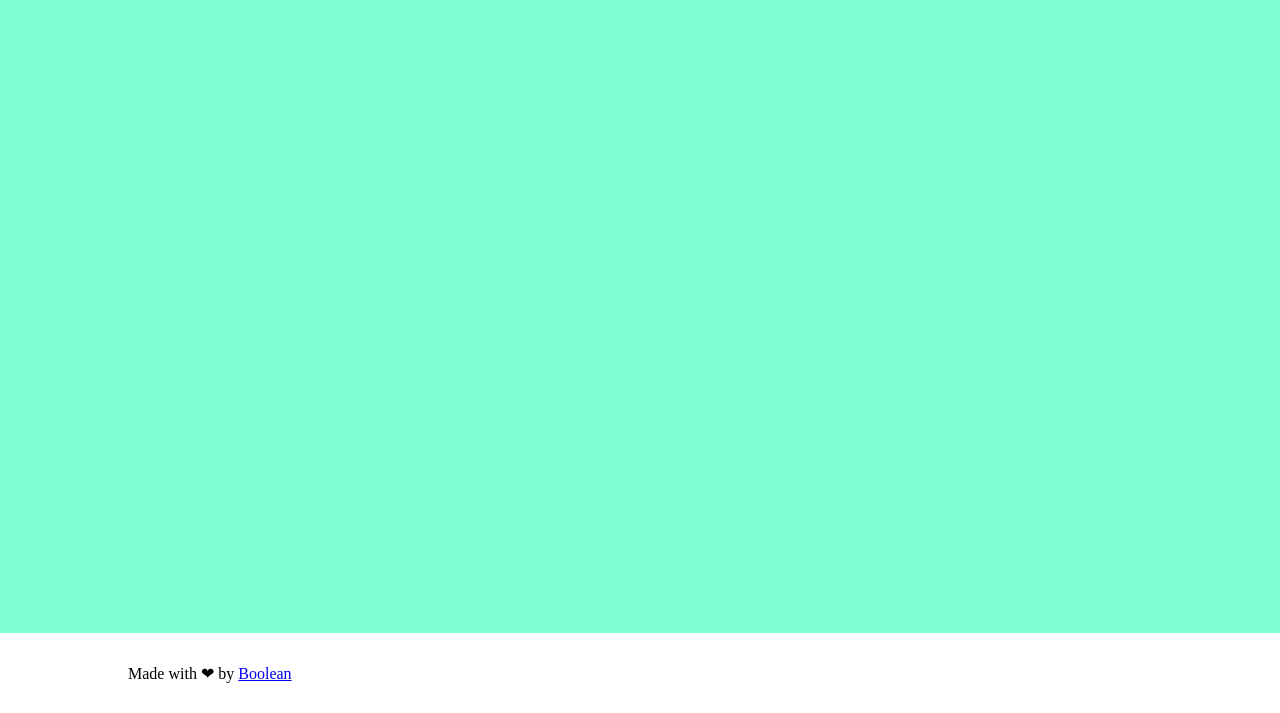
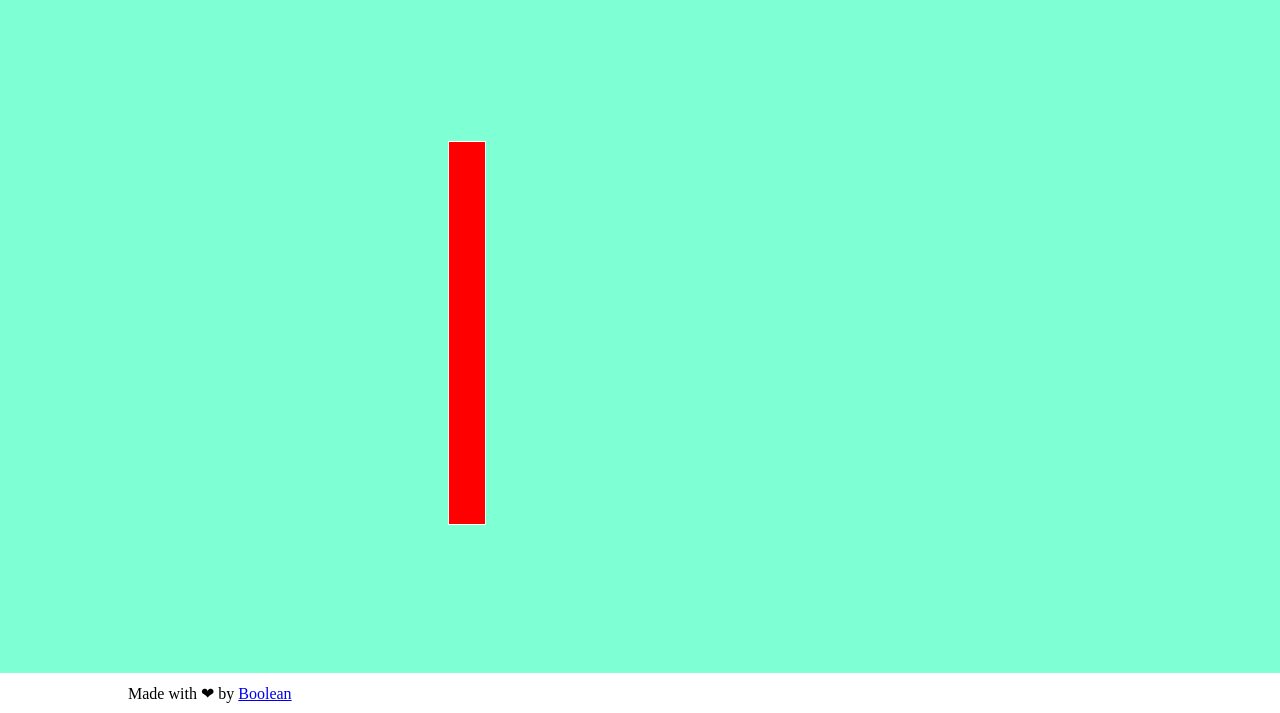
Before and after one commit to Paletta90/js-campominato-grid, a plain HTML site: page index.html in a window 1280 px wide. Both pictures are taken after a click on the button "Play". Shown: the part 87-800 px from the top of the page. Drawn offline with Linux system fonts and the light colour scheme.

Commit message:
Push per controllo tutor

```diff
--- a/asset/css/style.css
+++ b/asset/css/style.css
@@ -19,8 +19,14 @@
 .d-flex{
     display: flex;
 }
+.flex-wrap{
+    flex-wrap: wrap;
+}
 .justify-spacebetween{
     justify-content: space-between;
+}
+.justify-center{
+    justify-content: center;
 }
 .align-center{
     align-items: center;
@@ -31,17 +37,37 @@
 .mr-5{
     margin-right: 5px;
 }
+.py-20{
+    padding: 20px 0;
+}
+.w-100{
+    width: 100%;
+    height: 100%;
+}
+.w-30{
+    width: 30%;
+    aspect-ratio: 1;
+}
+.width-10{
+    width: calc(100% / 10);
+}
+.width-9{
+    width: calc(100% / 9);
+}
+.width-7{
+    width: calc(100% / 7);
+}
 
 /* Dimensioni delle varie section */
 header{
     height: 10vh;
 }
 main{
-    height: 80vh;
+    height: 85vh;
     background-color: var(--bg-main);
 }
 footer{
-    height: 10vh;
+    height: 5vh;
 }
 
 /* Caratteristiche tag*/
@@ -55,3 +81,9 @@ select{
 button{
     width: 75px;
 }
+
+.box{
+    aspect-ratio: 1 / 1;
+    border: 1px solid white;
+    background-color: red;
+}
--- a/asset/script/main.js
+++ b/asset/script/main.js
@@ -0,0 +1,45 @@
+// Variabile per il button
+let play = document.getElementById("play");
+// Variabile per il select
+let level = document.getElementById("level");
+
+// Al click sul button play realizzo la griglia in base alla difficoltà scelta
+play.addEventListener('click',
+
+    function () {
+
+        // Variabile contenitore della griglia
+        let grid = document.getElementById("grid");
+
+        // Variabile dove creo i box
+        let boxN = document.createElement("div");
+        boxN.classList.add("box");
+
+        // Variabile che definisce se il sistema a griglie è 10*10 o 9*9 o 7*7
+        let numCelle;
+
+        // Controllo quale difficoltà è stata scelta
+        if (parseInt(level.value) == 1) {
+
+            numCelle = 100;
+            boxN.classList.add("width-10");
+
+        } else if (parseInt(level.value) == 2) {
+
+            numCelle = 81;
+            boxN.classList.add("width-9");
+
+        } else {
+
+            numCelle = 49;
+            boxN.classList.add("width-7");
+
+        }
+
+        // console.log(boxN);
+
+        for(let i = 1; i <= numCelle; i++){
+             grid.appendChild(boxN);
+        }
+    }
+)
--- a/index.html
+++ b/index.html
@@ -49,7 +49,13 @@
 
     </header>
 
-    <main></main>
+    <main>
+        <div class="d-flex justify-center align-center w-100">
+            <div id="grid" class="d-flex flex-wrap w-30">
+
+            </div>
+        </div>
+    </main>
 
     <footer>
 
```
